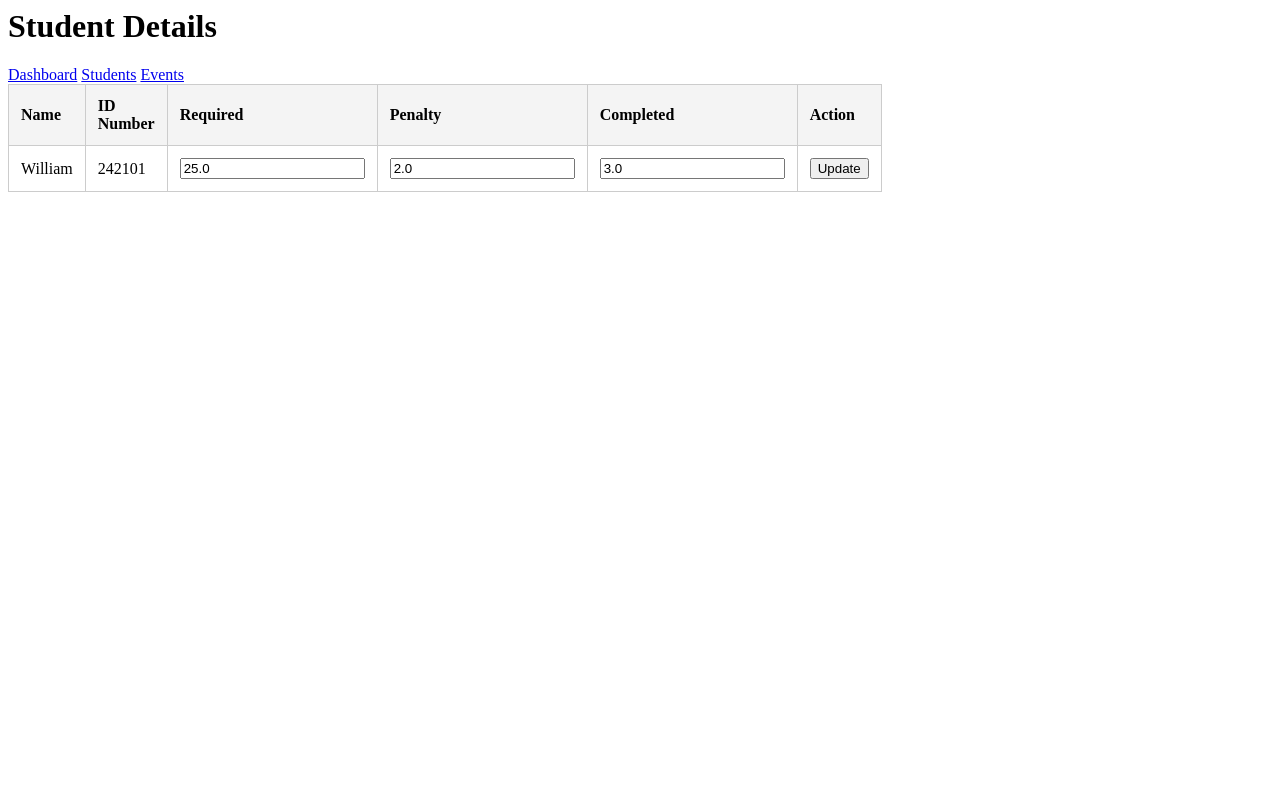
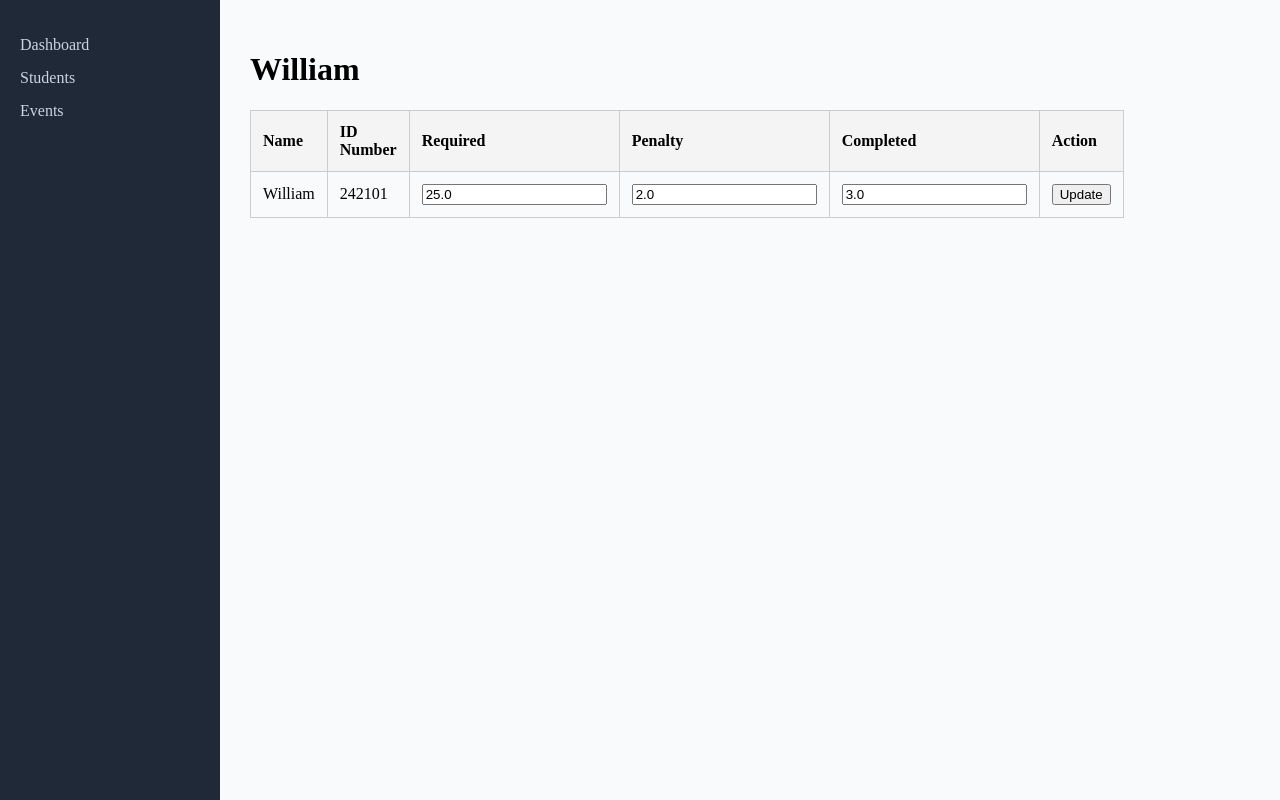
Before and after one commit to lmmtolin/004_itmgt25_project, a Django app: template servicehourstracker/core/templates/core/oaa_students_detail.html in a window 1280 px wide. Run offline with Django 5.2, Linux system fonts and the light colour scheme; the template is opened without the code that fills it: values that come from a table or form of the project are taken from there, others are empty; data comes from the database, SQL or seed files in the repository.

Commit message:
updated oaa_students_detail

```diff
--- a/servicehourstracker/core/templates/core/oaa_students_detail.html
+++ b/servicehourstracker/core/templates/core/oaa_students_detail.html
@@ -1,8 +1,83 @@
-<h1>Student Details</h1>
-<a href="/oaa_dashboard">Dashboard</a>
-<a href="/oaa_students">Students</a>
-<a href="/oaa_events">Events</a>
+<style>
+  body {
+  margin: 0;
+  font-family: Karla;
+  display: flex;
+}
+  .sidebar {
+  width: 220px;
+  height: 100vh;
+  background-color: #1f2937;
+  color: #fff;
+  padding: 20px;
+  box-sizing: border-box;
+  position: fixed;
+}
+
+.sidebar h2 {
+  margin-top: 0;
+  font-size: 24px;
+  margin-bottom: 20px;
+}
+
+.sidebar ul {
+  list-style-type: none;
+  padding: 0;
+}
+
+.sidebar ul li {
+  margin: 15px 0;
+}
+
+.sidebar ul li a {
+  color: #cbd5e0;
+  text-decoration: none;
+  font-size: 16px;
+  display: block;
+  transition: 0.3s;
+}
+
+.sidebar ul li a:hover {
+  color: #fff;
+}
+
+.main-content {
+  margin-left: 220px;
+  padding: 30px;
+  flex-grow: 1;
+  background-color: #f9fafb;
+  height: 100vh;
+  box-sizing: border-box;
+  overflow-y: scroll;
+}
+
+  table {
+    width: 50%;
+    border-collapse: collapse;
+  }
+
+  th,
+  td {
+    padding: 12px; /* 👈 Increase this value for more space */
+    border: 1px solid #ccc; /* Optional: adds borders */
+    text-align: left;
+  }
+
+  th {
+    background-color: #f4f4f4;
+  }
+
+</style>
+<div class="sidebar">
+    <ul>
+        <li><a href="/oaa_dashboard">Dashboard</a></li>
+        <li><a href="/oaa_students">Students</a></li>
+        <li><a href="/oaa_events">Events</a></li>
+    </ul>
+</div>
+<div class="main-content">
 {% if student %}
+<h1>{{student.user.username}}</h1>
 <table>
   <tr>
     <th>Name</th>
@@ -39,21 +114,5 @@
     </form>
   </tr>
 </table>
+</div>
 {% endif %}
-<style>
-  table {
-    width: 50%;
-    border-collapse: collapse;
-  }
-
-  th,
-  td {
-    padding: 12px; /* 👈 Increase this value for more space */
-    border: 1px solid #ccc; /* Optional: adds borders */
-    text-align: left;
-  }
-
-  th {
-    background-color: #f4f4f4;
-  }
-</style>
```
